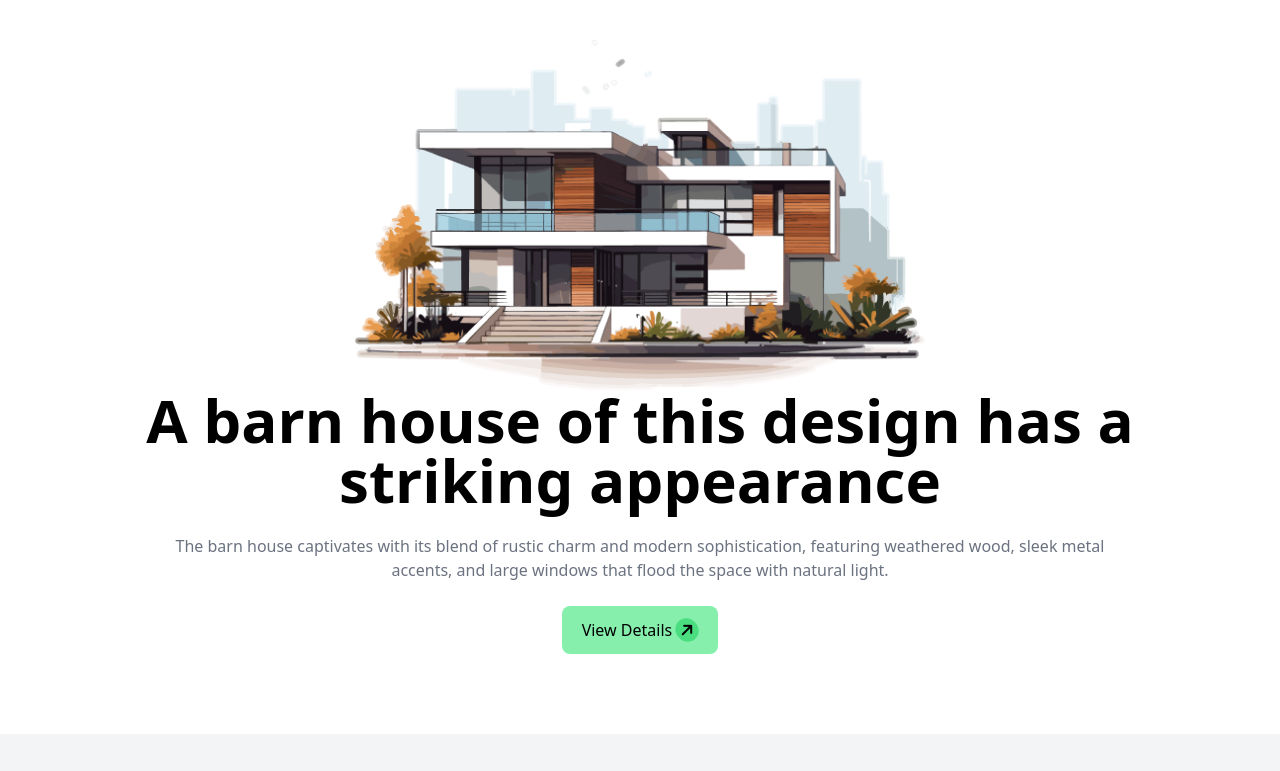
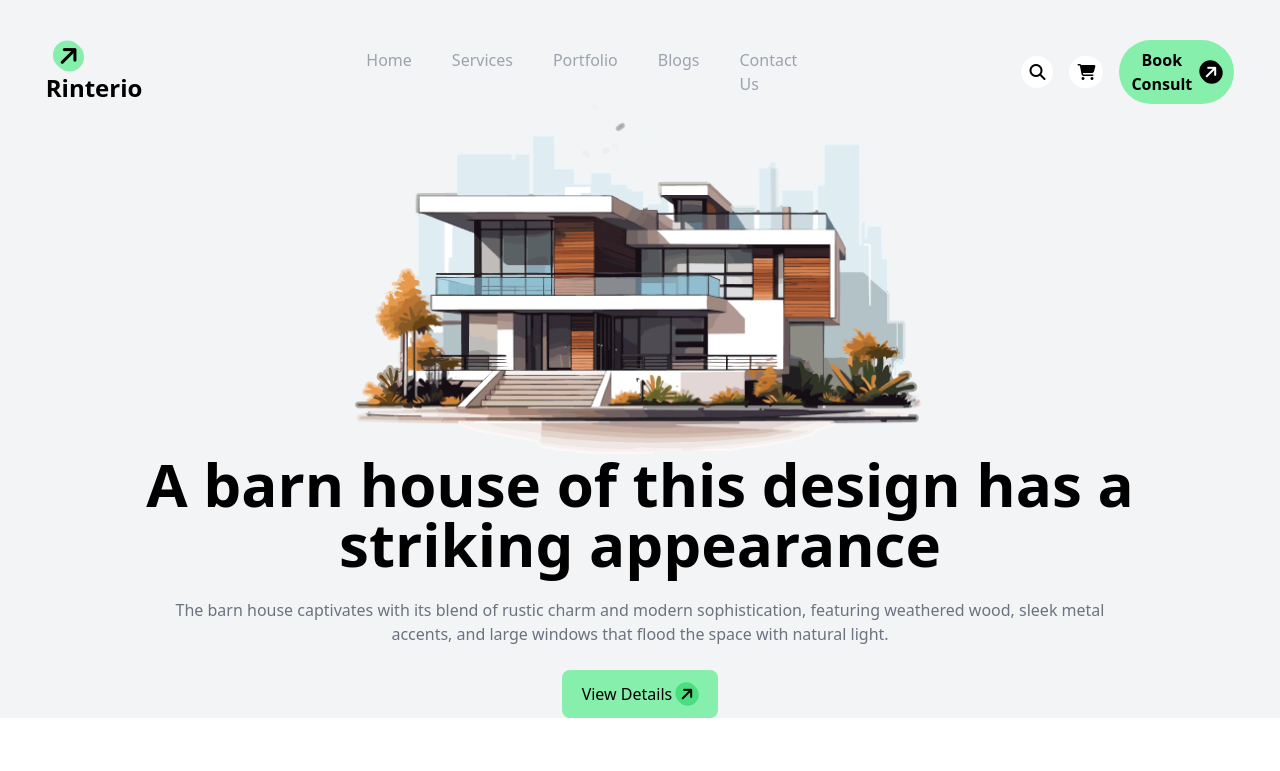
Before and after one commit to Ashik184/assingment-03-rinterio-, a plain HTML site: page index.html in a window 1280 px wide. Shown: the top 771 px of the page. Drawn offline with nearby package versions, Linux system fonts and the light colour scheme.

Commit message:
nav done

```diff
--- a/index.html
+++ b/index.html
@@ -27,11 +27,33 @@
 </head>
 
 <body>
-    <header class="pt-10 mb-20 px-16">
+    <header class="pt-10 mb-20 px-16 bg-gray-100">
         <div>
-            <nav>
 
-            </nav>
+            <!-- navbar section -->
+            <div class="flex gap-56 mx-auto justify-center items-center">
+                <div>
+                    <h2 class="font-extrabold  text-2xl"><i class="fa-solid fa-arrow-right px-1 py-1 -rotate-45 bg-green-300   rounded-full ml-2"></i> Rinterio</h2>
+                </div>
+                <div class="flex gap-10">
+                    <nav class="flex gap-10 text-gray-400">
+
+                        <a href="" class="hover:text-black">Home</a>
+                        <a href="" class="hover:text-black" >Services</a>
+                        <a href=""class="hover:text-black">Portfolio</a>
+                        <a href=""class="hover:text-black">Blogs</a>
+                        <a href=""class="hover:text-black">Contact Us</a>
+                    </nav>
+                </div>
+                <div class="flex gap-4">
+                    <!-- <img src="" alt="">
+                    <img src="" alt=""> -->
+                    <button><i class="fa-solid fa-magnifying-glass bg-white px-2 py-2 rounded-full"></i></button>
+                    <button><i class="fa-solid fa-cart-shopping bg-white p-2 rounded-full"></i></button>
+                    <button class="flex justify-center items-center mx-auto bg-green-300 px-3 py-2 rounded-full text-black  font-bold">Book Consult <i class="fa-solid fa-arrow-right p-1 -rotate-45 bg-black text-white rounded-xl ml-2"></i></button>
+                </div>
+            </div>
+
             <div>
                 <img class="mx-auto" src="assets/banner.png" alt="">
             </div>
@@ -116,6 +138,9 @@
                 </div>
             </div>
         </section>
+        <!-- challange section -->
+
+
         <!-- how we work -->
         <section class="bg-[url(assets/bg.jpg)] bg-cover h-[700px]">
             <div class="p-12">
```
